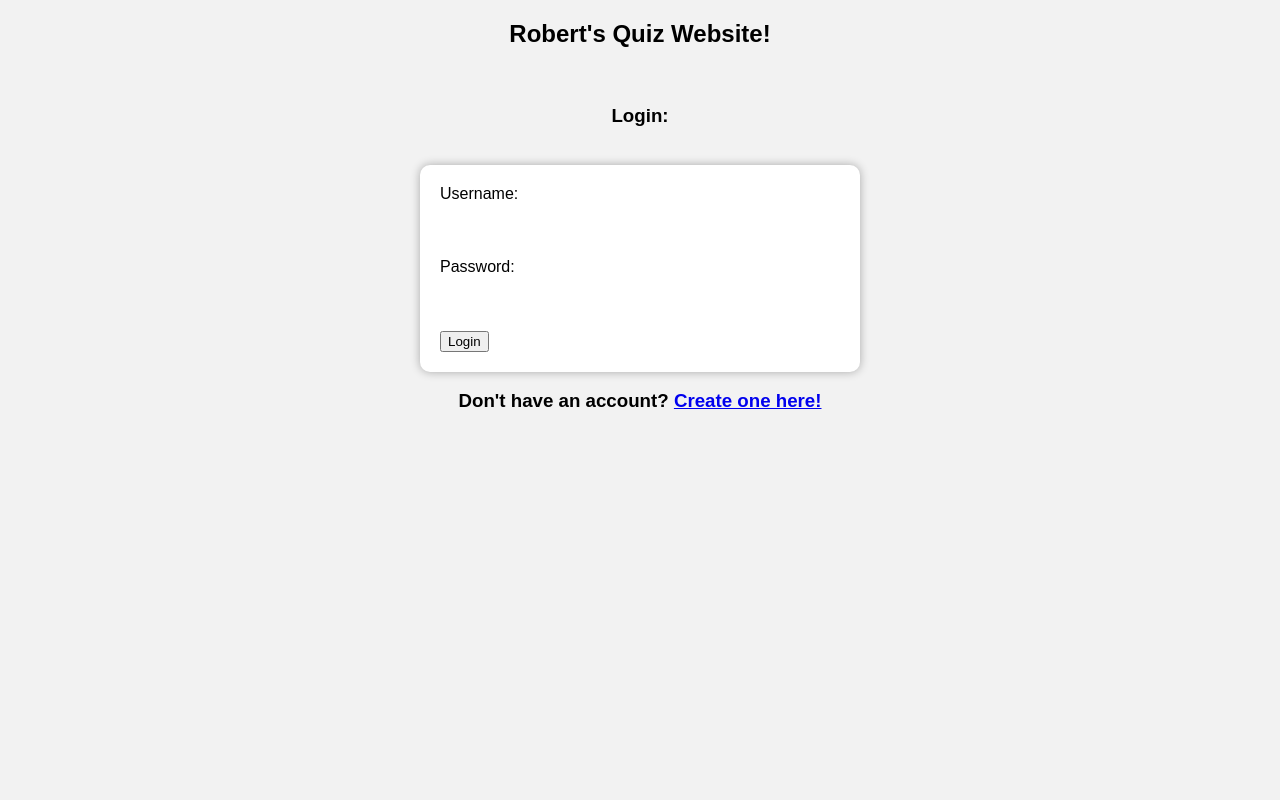
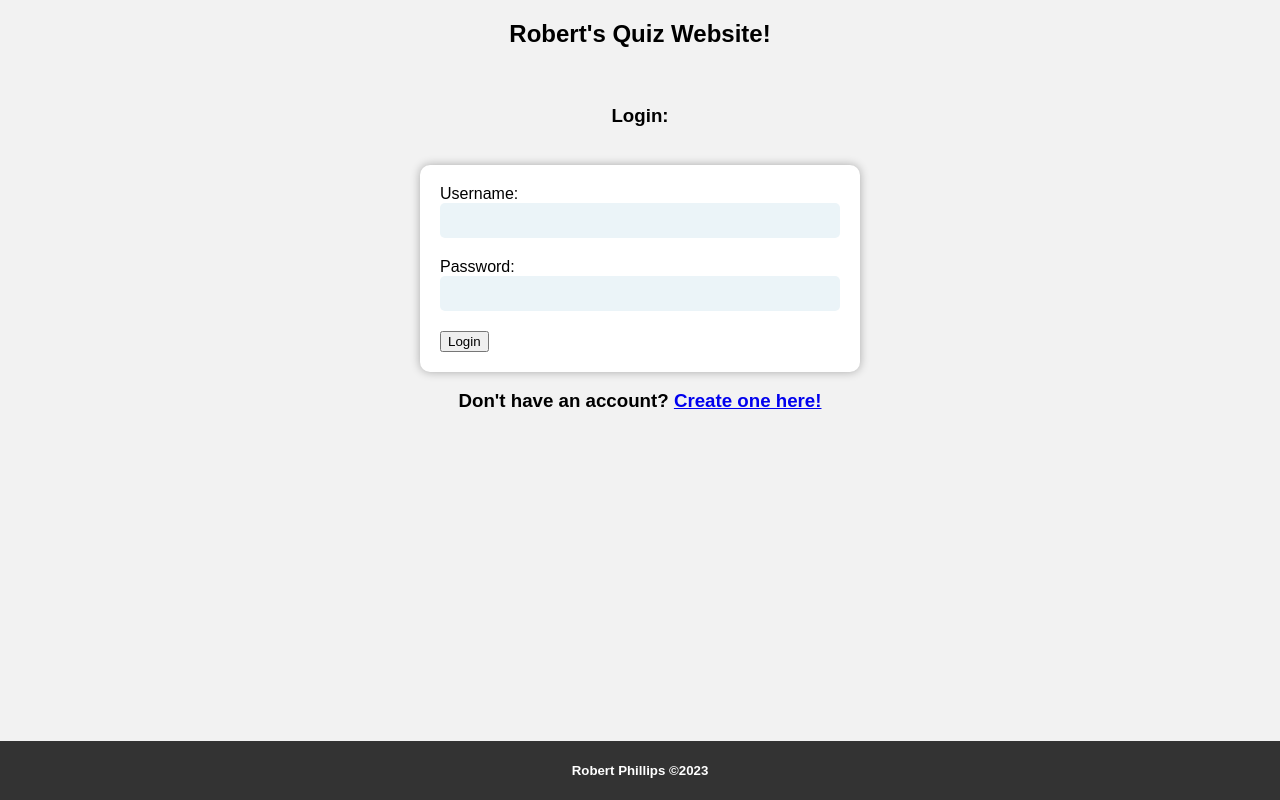
Before and after one commit to GcRayden/rphillipsITP225sproj, a PHP site: page / in a window 1280 px wide. Run offline with PHP 8.4, Linux system fonts and the light colour scheme.

Commit message:
Added footer and changed CSS

```diff
--- a/account.php
+++ b/account.php
@@ -17,8 +17,6 @@ if (!isset($_COOKIE['username'])) {
 ?>
 
 <?php include './includes/header.php';?>
-<body>
     <?php include './includes/top_navbar.php';?>
     <h2>Welcome <?php echo $name ?>!</h2>
-</body>
 <?php include './includes/footer.php';?>
--- a/create_account.php
+++ b/create_account.php
@@ -81,10 +81,9 @@
 ?>
 
 <?php include './includes/header.php';?>
-<body>
     <h2>Create an Account: </h2><br/>
     <form method="post">
-      <div class="form-group" style="display:flex; flex-direction:column; align-items:flex-start;">
+      <div class="form-group">
         <label for="username">Username:</label>
             <input type="text" name="username" value="<?php echo htmlspecialchars($_POST['username'] ?? '', ENT_QUOTES); ?>" size="10" /><br>
         <label for="password">Password:</label>
@@ -97,5 +96,4 @@
       </div>
     </form>
     <h2><?php if (isset($_COOKIE['message'])) { echo $_COOKIE['message']; } ?></h2>
-</body>
 <?php include './includes/footer.php';?>
--- a/includes/footer.php
+++ b/includes/footer.php
@@ -1 +1,3 @@
+<footer><h5>Robert Phillips ©2023</h5></footer>
+</body>
 </html>
--- a/includes/header.php
+++ b/includes/header.php
@@ -5,3 +5,4 @@
         <meta name="viewport" content="width=device-width, initial-scale=1">
         <link rel="stylesheet" href="style.css">
     </head>
+    <body>
--- a/index.php
+++ b/index.php
@@ -28,11 +28,10 @@ if (isset($_POST['submitButton']))
 ?>
 
 <?php include './includes/header.php';?>
-<body>
     <h2>Robert's Quiz Website!</h2><br/>
     <h3>Login:</h3><br/>
     <form method="post">
-        <div class="form-group" style="display:flex; flex-direction:column; align-items:flex-start;">
+        <div class="form-group">
             <label for="username">Username:</label>
             <input type="text" id="username" name="username" class="form-control" required>
             <label for="password">Password:</label>
@@ -44,5 +43,4 @@ if (isset($_POST['submitButton']))
     <h3>Don't have an account? <a href="create_account.php">Create one here!</a>
 
     <h2><?php echo $message ?></h2>
-</body>
 <?php include './includes/footer.php';?>
--- a/my_quizzes.php
+++ b/my_quizzes.php
@@ -7,8 +7,6 @@ if (!isset($_COOKIE['username'])) {
 ?>
 
 <?php include './includes/header.php';?>
-<body>
     <?php include './includes/top_navbar.php';?>
     <h2>My Quizzes:</h2>
-</body>
 <?php include './includes/footer.php';?>
--- a/quiz_browser.php
+++ b/quiz_browser.php
@@ -7,8 +7,6 @@ if (!isset($_COOKIE['username'])) {
 ?>
 
 <?php include './includes/header.php';?>
-<body>
     <?php include './includes/top_navbar.php';?>
     <h2>Browse for Quizzes:</h2>
-</body>
 <?php include './includes/footer.php';?>
--- a/style.css
+++ b/style.css
@@ -1,8 +1,15 @@
   body {
     margin: 0;
     padding: 0;
+    display: flex;
+    flex-direction: column;
+    min-height: 100vh;
     background-color: #f2f2f2;
     font-family: Arial, sans-serif;
+  }
+
+  main {
+    flex: 1;
   }
 
   form {
@@ -14,6 +21,12 @@
     box-shadow: 0px 0px 10px rgba(0, 0, 0, 0.3);
   }
 
+  .form-group {
+    display:flex;
+    flex-direction:column;
+    align-items:flex-start;
+  }
+
   h2, h3 {
     text-align: center;
     margin-bottom: 20px;
@@ -22,9 +35,10 @@
   input[type="text"], input[type="password"] {
     width: 95%;
     padding: 10px;
-    border: none;
+    border: 1px;
     border-radius: 5px;
     margin-bottom: 20px;
+    background-color:#ebf4f8;
   }
 
   input[type="submit"] {
@@ -43,6 +57,8 @@
   .topnav {
     overflow: hidden;
     background-color: #333;
+    display: flex;
+    justify-content: center;
   }
 
   .topnav a {
@@ -71,3 +87,13 @@
     justify-content: center;
     align-items: center;
   }
+
+  footer {
+    margin-top: auto;
+    display: flex;
+    justify-content: center;
+    align-items: center;
+    background-color: #333;
+    border-top: 3px;
+    color:white;
+  }
```
